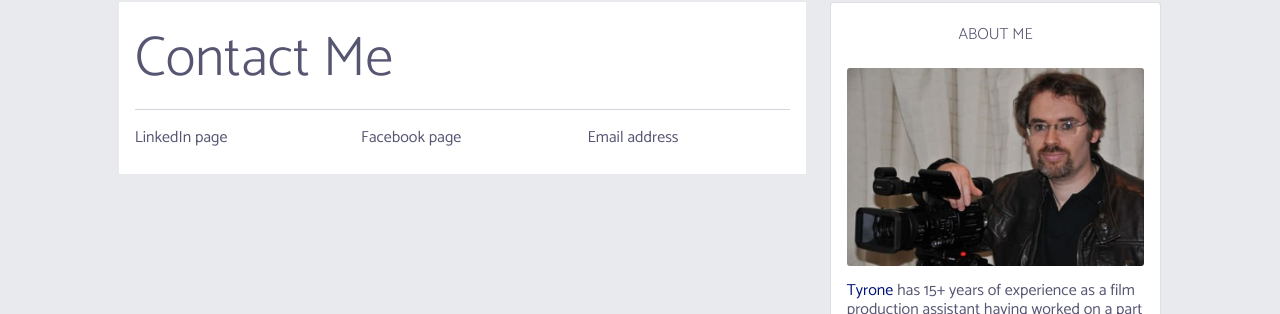
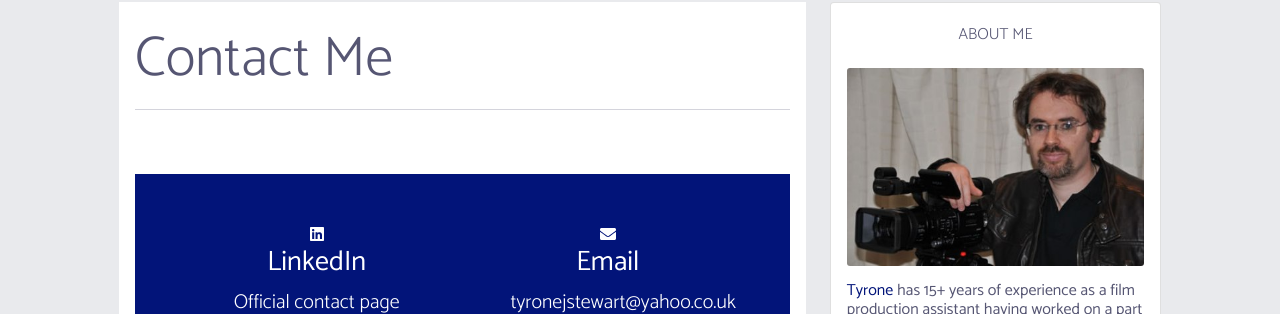
Before and after one commit to johnclamy/nextjs-blog, a Next.js app: page /contact in a window 1280 px wide. Shown: the part 638-952 px from the top of the page. Built offline with nearby package versions, Linux system fonts and the light colour scheme.

Commit message:
styled contact page

```diff
--- a/pages/contact.js
+++ b/pages/contact.js
@@ -1,8 +1,14 @@
 import Row from 'react-bootstrap/Row'
 import Col from 'react-bootstrap/Col'
+import {
+  FaEnvelope,
+  FaLinkedin
+} from 'react-icons/fa'
 
 import Content from '../components/layout/Content'
 import HeaderPage from '../components/layout/HeaderPage'
+import { LINKED_IN } from '../components/SocialIcons'
+
 
 export default function Contact() {
   return (
@@ -15,10 +21,23 @@ export default function Contact() {
                 <HeaderPage>contact me</HeaderPage>
               </Col>
             </Row>
-            <Row >
-              <Col>LinkedIn page</Col>
-              <Col>Facebook page</Col>
-              <Col>Email address</Col>
+            <Row className='contact-page-links'>
+              <Col md={12} lg={4}>
+                <section classsName='contact-page-links-item'>
+                  <a className='text-white' href={LINKED_IN}>
+                    <div className='text-center'><FaLinkedin /></div>
+                    <h1 className='h3 text-center'>LinkedIn</h1>
+                    <p className='lead text-center'>Official contact page</p>
+                  </a>
+                </section>
+              </Col>
+              <Col md={12} lg={4}>
+                <section classsName='contact-page-links-item'>
+                  <div className='text-center'><FaEnvelope /></div>
+                  <h1 className='h3 text-center'>Email</h1>
+                  <p className='lead text-center'>tyronejstewart@yahoo.co.uk</p>
+                </section>
+              </Col>
             </Row>
           </section>
         </Content>
--- a/styles/globals.css
+++ b/styles/globals.css
@@ -394,3 +394,17 @@ footer.app-footer p {
   font-size: calc(var(--font-size) * 1.4);
   text-transform: uppercase;
 }
+
+.contact-page-links {
+  display: flex;
+  justify-content: space-evenly;
+  margin: calc(var(--margin) * 3) 0;
+  padding: calc(var(--padding) * 3) 0;
+  color: var(--inverse-text);
+  background-color: var(--forth-background);
+}
+
+.contact-page-links-item svg {
+  width: 45px;
+  height: 45px;
+}
```
